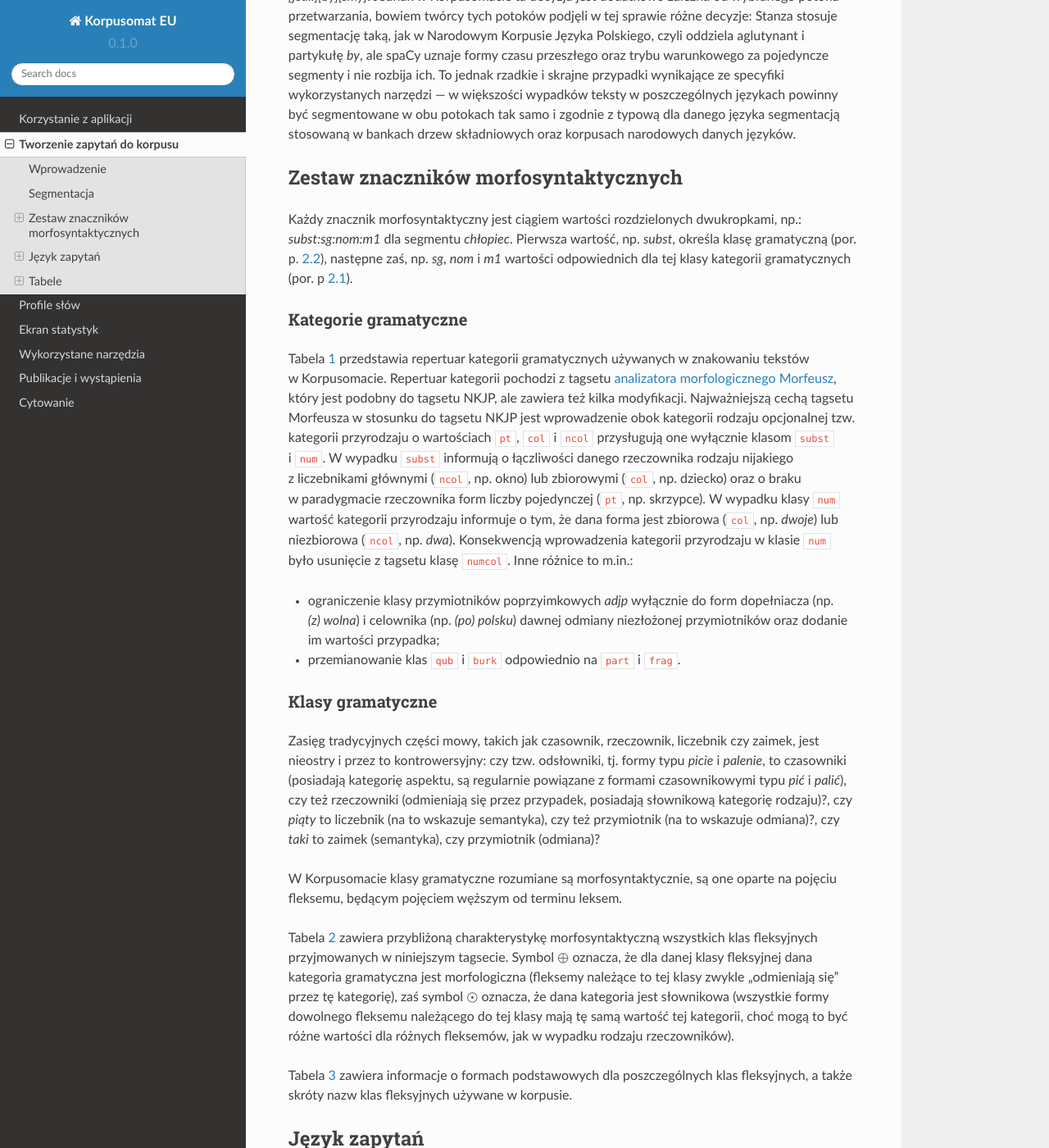
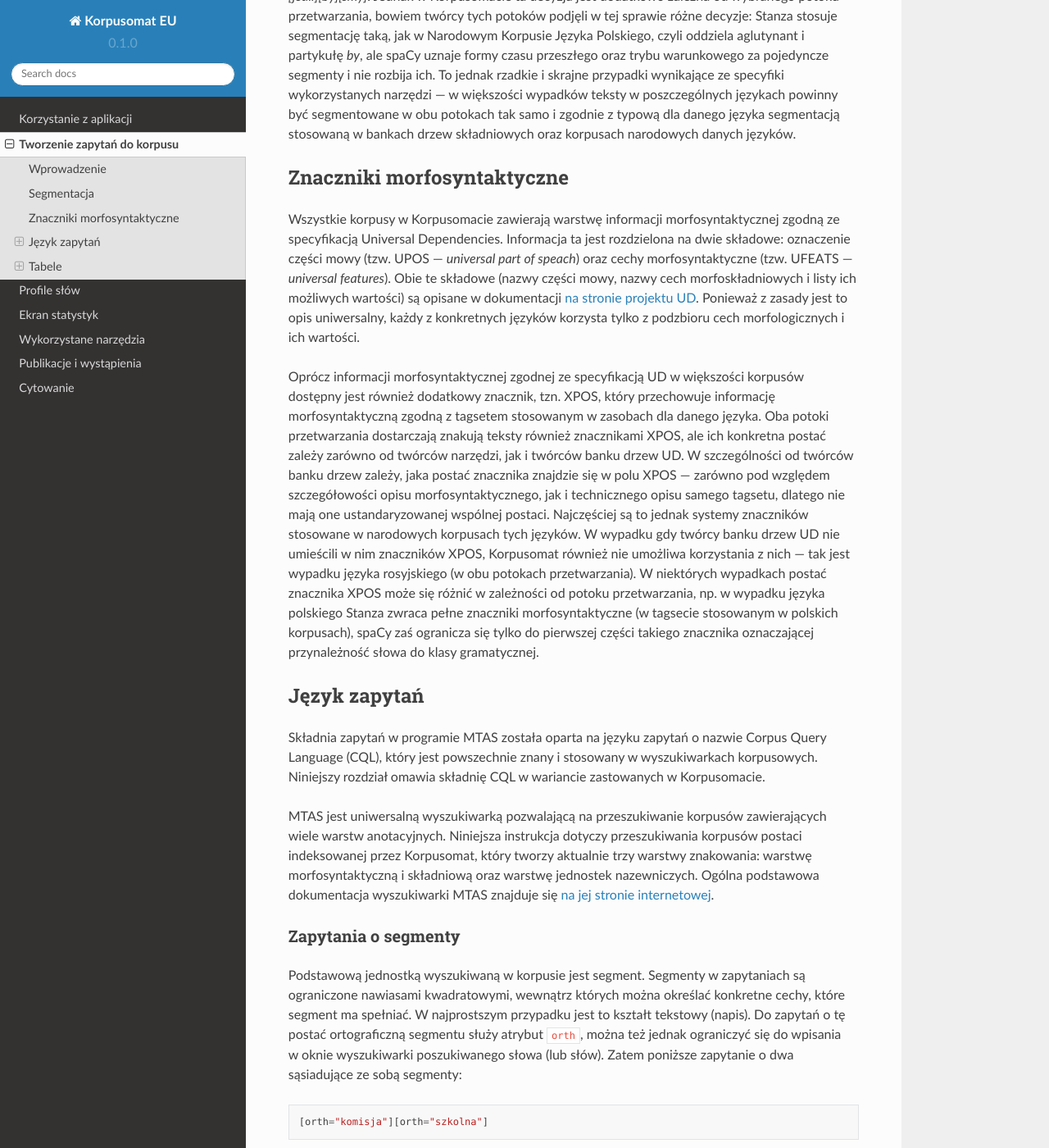
Before and after one commit to ipipan/korpusomat-eu-docs, a Sphinx documentation site: the page built from docs/source/mtas.rst, in a window 1280 px wide and 1400 px high, scrolled down 864 px. Shown: the whole window at 82% size. Built offline with Sphinx 7.4.7 and the Read the Docs theme 2.0.0, drawn with Linux system fonts in a browser that asks for light colours; some of the changed text lies outside the part shown.

Commit message:
Update mtas.rst

```diff
--- a/docs/source/mtas.rst
+++ b/docs/source/mtas.rst
@@ -34,100 +34,27 @@ ortograficzne (słowa ‘od spacji do spacji’ z oddzieleniem znaków interpunk
 segmenty mogą być krótsze niż takie słowa. Szczegółowe zasady segmentacji dla poszczególnych języków mogą się różnić i zależą od decyzji podjętych przez twórców zasobów jezykowych dla danego języka (głównie twórców banków drzew zależnościowych) oraz przez twórców konkretnych narzędzi programistycznych. Przykładowo, w korpusach języka polskiego (w tym m.in. w Narodowym Korpusie Języka Polskiego) na etapie segmentacji zwykło się oddzielać od form przeszłych czasowników tzw. aglutynant (wykładnik osoby i liczby) a także partykułę *by* będącą wykładnikiem trybu warunkowego. W efekcie słowo jedno słowo tekstowe zostaje rozbite odpowiednio na dwa lub trzy segmenty i każdemu z nich jest przypisana osobna interpretacja fleksyjna: np. *[pisał][eś]*, *[jedli][by][śmy]*. Jednak w Korpusomacie ta decyzja jest dodatkowo zależna od wybranego potoku przetwarzania, bowiem twórcy tych potoków podjęli w tej sprawie różne decyzje: Stanza stosuje segmentację taką, jak w Narodowym Korpusie Języka Polskiego, czyli oddziela aglutynant i partykułę *by*, ale spaCy uznaje formy czasu przeszłego oraz trybu warunkowego za pojedyncze segmenty i nie rozbija ich. To jednak rzadkie i skrajne przypadki wynikające ze specyfiki wykorzystanych narzędzi — w większości wypadków teksty w poszczególnych językach powinny być segmentowane w obu potokach tak samo i zgodnie z typową dla danego języka segmentacją stosowaną w bankach drzew składniowych oraz korpusach narodowych danych języków.
 
 
-Zestaw znaczników morfosyntaktycznych
+Znaczniki morfosyntaktyczne
 =====================================
 
-Każdy znacznik morfosyntaktyczny jest ciągiem wartości rozdzielonych
-dwukropkami, np.: *subst:sg:nom:m1* dla segmentu *chłopiec*. Pierwsza
-wartość, np. *subst*, określa klasę gramatyczną (por. p.
-`2.2 <#sec:klasy>`__), następne zaś, np. *sg*, *nom* i *m1* wartości
-odpowiednich dla tej klasy kategorii gramatycznych (por. p
-`2.1 <#sec:kategorie>`__).
+Wszystkie korpusy w Korpusomacie zawierają warstwę informacji morfosyntaktycznej zgodną ze specyfikacją Universal Dependencies. Informacja ta jest rozdzielona na dwie składowe: oznaczenie części mowy (tzw. UPOS — *universal part of speach*) oraz cechy morfosyntaktyczne (tzw. UFEATS — *universal features*). Obie te składowe (nazwy części mowy, nazwy cech morfoskładniowych i listy ich możliwych wartości) są opisane w dokumentacji `na stronie projektu UD <https://universaldependencies.org/guidelines.html>`__. Ponieważ z zasady jest to opis uniwersalny, każdy z konkretnych języków korzysta tylko z podzbioru cech morfologicznych i ich wartości.
 
-.. _sec:kategorie:
+Oprócz informacji morfosyntaktycznej zgodnej ze specyfikacją UD w większości korpusów dostępny jest również dodatkowy znacznik, tzn. XPOS, który przechowuje informację morfosyntaktyczną zgodną z tagsetem stosowanym w zasobach dla danego języka. Oba potoki przetwarzania dostarczają znakują teksty również znacznikami XPOS, ale ich konkretna postać zależy zarówno od twórców narzędzi, jak i twórców banku drzew UD. W szczególności od twórców banku drzew zależy, jaka postać znacznika znajdzie się w polu XPOS — zarówno pod względem szczegółowości opisu morfosyntaktycznego, jak i technicznego opisu samego tagsetu, dlatego nie mają one ustandaryzowanej wspólnej postaci. Najczęściej są to jednak systemy znaczników stosowane w narodowych korpusach tych języków. W wypadku gdy twórcy banku drzew UD nie umieścili w nim znaczników XPOS, Korpusomat również nie umożliwa korzystania z nich — tak jest wypadku języka rosyjskiego (w obu potokach przetwarzania). W niektórych wypadkach postać znacznika XPOS może się różnić w zależności od potoku przetwarzania, np. w wypadku języka polskiego Stanza zwraca pełne znaczniki morfosyntaktyczne (w tagsecie stosowanym w polskich korpusach), spaCy zaś ogranicza się tylko do pierwszej części takiego znacznika oznaczającej przynależność słowa do klasy gramatycznej.
 
-Kategorie gramatyczne
----------------------
-
-Tabela `1 <#tab:kategorie>`__ przedstawia repertuar kategorii
-gramatycznych używanych w znakowaniu tekstów w Korpusomacie. Repertuar
-kategorii pochodzi z tagsetu `analizatora morfologicznego
-Morfeusz <http://sgjp.pl/morfeusz/>`__, który jest podobny do tagsetu
-NKJP, ale zawiera też kilka modyfikacji. Najważniejszą cechą tagsetu
-Morfeusza w stosunku do tagsetu NKJP jest wprowadzenie obok kategorii
-rodzaju opcjonalnej tzw. kategorii przyrodzaju o wartościach ``pt``,
-``col`` i ``ncol`` przysługują one wyłącznie klasom ``subst`` i ``num``.
-W wypadku ``subst`` informują o łączliwości danego rzeczownika rodzaju
-nijakiego z liczebnikami głównymi (``ncol``, np. okno) lub zbiorowymi
-(``col``, np. dziecko) oraz o braku w paradygmacie rzeczownika form
-liczby pojedynczej (``pt``, np. skrzypce). W wypadku klasy ``num``
-wartość kategorii przyrodzaju informuje o tym, że dana forma jest
-zbiorowa (``col``, np. *dwoje*) lub niezbiorowa (``ncol``, np. *dwa*).
-Konsekwencją wprowadzenia kategorii przyrodzaju w klasie ``num`` było
-usunięcie z tagsetu klasę ``numcol``. Inne różnice to m.in.:
-
--  ograniczenie klasy przymiotników poprzyimkowych *adjp* wyłącznie do
-   form dopełniacza (np. *(z) wolna*) i celownika (np. *(po) polsku*)
-   dawnej odmiany niezłożonej przymiotników oraz dodanie im wartości
-   przypadka;
-
--  przemianowanie klas ``qub`` i ``burk`` odpowiednio na ``part``
-   i ``frag``.
-
-.. _sec:klasy:
-
-Klasy gramatyczne
------------------
-
-Zasięg tradycyjnych części mowy, takich jak czasownik, rzeczownik,
-liczebnik czy zaimek, jest nieostry i przez to kontrowersyjny: czy tzw.
-odsłowniki, tj. formy typu *picie* i *palenie*, to czasowniki (posiadają
-kategorię aspektu, są regularnie powiązane z formami czasownikowymi typu
-*pić* i *palić*), czy też rzeczowniki (odmieniają się przez przypadek,
-posiadają słownikową kategorię rodzaju)?, czy *piąty* to liczebnik (na
-to wskazuje semantyka), czy też przymiotnik (na to wskazuje odmiana)?,
-czy *taki* to zaimek (semantyka), czy przymiotnik (odmiana)?
-
-W Korpusomacie klasy gramatyczne rozumiane są morfosyntaktycznie, są one
-oparte na pojęciu fleksemu, będącym pojęciem węższym od terminu leksem.
-
-Tabela `2 <#tab:klasy>`__ zawiera przybliżoną charakterystykę
-morfosyntaktyczną wszystkich klas fleksyjnych przyjmowanych w niniejszym
-tagsecie. Symbol :math:`\oplus` oznacza, że dla danej klasy fleksyjnej
-dana kategoria gramatyczna jest morfologiczna (fleksemy należące to tej
-klasy zwykle „odmieniają się” przez tę kategorię), zaś symbol
-:math:`\odot` oznacza, że dana kategoria jest słownikowa (wszystkie
-formy dowolnego fleksemu należącego do tej klasy mają tę samą wartość
-tej kategorii, choć mogą to być różne wartości dla różnych fleksemów,
-jak w wypadku rodzaju rzeczowników).
-
-Tabela `3 <#tab:haslowe>`__ zawiera informacje o formach podstawowych
-dla poszczególnych klas fleksyjnych, a także skróty nazw klas
-fleksyjnych używane w korpusie.
 
 Język zapytań
 =============
 
 Składnia zapytań w programie MTAS została oparta na języku zapytań
-o nazwie Corpus Query Language (CQL), wykorzystywanym w wielu innych
-tego typu programach, m.in. w programie Sketch Engine, ale też w znanym
-z NKJP Poliqarpie (wykorzystywanym w starej wersji Korpusomatu). Należy
-jednak zwrócić uwagę na drobne różnice, ponieważ mogą one wpływać na
-poprawność formułowanych zapytań. Niniejszy rozdział omawia składnię
-zapytań wyszukiwarki MTAS i ilustruje ją wieloma przykładami.
+o nazwie Corpus Query Language (CQL), który jest powszechnie znany i stosowany w wyszukiwarkach korpusowych.
+Niniejszy rozdział omawia składnię CQL w wariancie zastowanych w Korpusomacie.
 
 MTAS jest uniwersalną wyszukiwarką pozwalającą na przeszukiwanie
-korpusów zawierających wiele warstw anotacyjnych, np. warstwę
-morfosyntaktyczną, warstwę składniową, warstwę nazw własnych, warstwę
-sensu słów itp. Niniejsza instrukcja dotyczy przeszukiwania korpusów
-tekstów polskich w postaci indeksowanej przez Korpusomat, który tworzy
+korpusów zawierających wiele warstw anotacyjnych. Niniejsza instrukcja dotyczy przeszukiwania korpusów
+postaci indeksowanej przez Korpusomat, który tworzy
 aktualnie trzy warstwy znakowania: warstwę morfosyntaktyczną
-i składniową oraz warstwę jednostek nazewniczych. Z tego powodu
-instrukcja języka zapytań ogranicza się tylko do tych warstw i nie
-uwzględnia możliwości wyszukiwarki zastosowanej do innych korpusów. Nie
-należy jej zatem traktować jako ogólnej instrukcji użytkowania
-wyszukiwarki MTAS. Podstawowa dokumentacja wyszukiwarki znajduje się `na
-jej stronie internetowej <https://meertensinstituut.github.io/mtas/>`__.
+i składniową oraz warstwę jednostek nazewniczych. Ogólna podstawowa dokumentacja
+wyszukiwarki MTAS znajduje się `na jej stronie internetowej <https://meertensinstituut.github.io/mtas/>`__.
 
 Zapytania o segmenty
 --------------------
@@ -310,25 +237,25 @@ wyrażenia ``.*``, pasującego do dowolnego ciągu znaków.
 Zapytania z innymi atrybutami
 -----------------------------
 
-Aby znaleźć wszystkie formy leksemu korpus, można użyć następującego
+Aby znaleźć wszystkie formy leksemu *korpus*, można użyć następującego
 zapytania:
 
 ::
 
-   [base="korpus"]
+   [lemma="korpus"]
 
-Atrybut ``base`` jest jednym z wielu możliwych atrybutów, jakie mogą
+Atrybut ``lemma`` jest jednym z wielu możliwych atrybutów, jakie mogą
 pojawić się w zapytaniu. Wartością tego atrybutu powinna być
-specyfikacja formy podstawowej (hasłowej), a zatem zapytanie
-``[base="pisać"]`` może być użyte do znalezienia form typu *pisać*,
+forma podstawowa (hasłowa), a zatem zapytanie
+``[lemma="pisać"]`` może być użyte do znalezienia form typu *pisać*,
 *piszę*, *pisała*, *piszcie*, *pisanie*, *pisano*, *pisane* itp.
 
-Podobnie jak w wypadku atrybutu ``orth`` wartościami atrybutu ``base``
+Podobnie jak w wypadku atrybutu ``orth`` wartościami atrybutu ``lemma``
 mogą być wyrażenia regularne, np:
 
 ::
 
-   [base="komit[ae]t"]
+   [lemma="komit[ae]t"]
 
 znalezione zostaną wszystkie segmenty, których forma hasłowa ma postać
 komitet lub komitat.
```
Also changed, not shown: other parts of docs/source/mtas.rst (+12 -12 lines).
